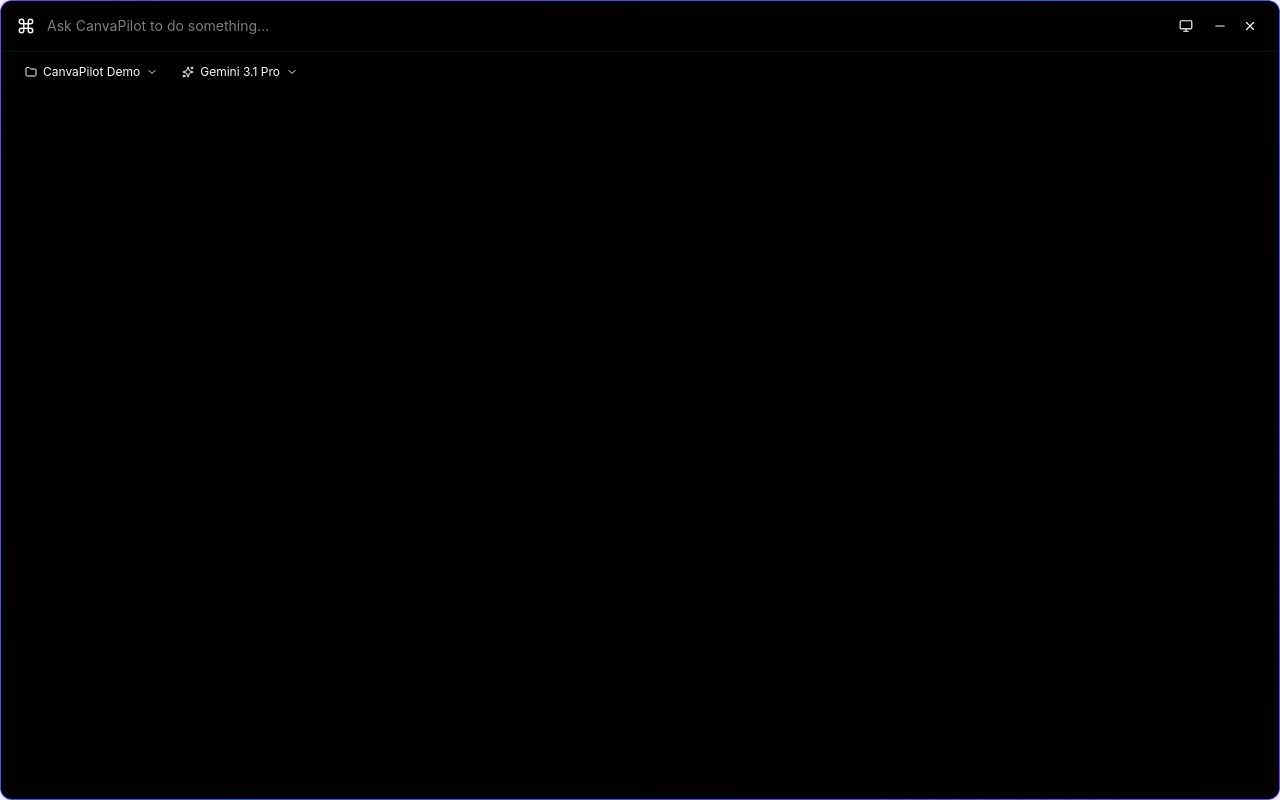
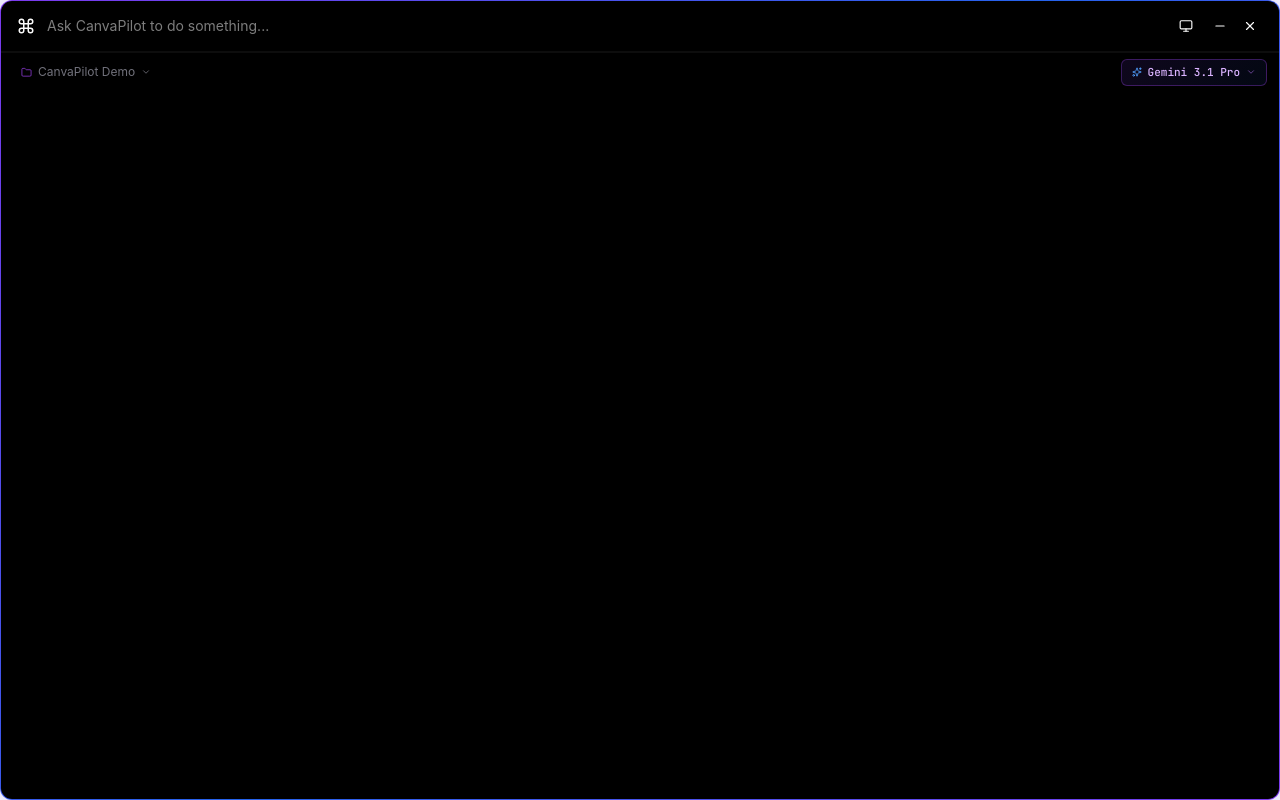
Before and after one commit to waterysocket/canva-pilot, a React (Vite) app in the folder app/: page / in a window 1280 px wide. Built offline with nearby package versions, Linux system fonts and the light colour scheme.

Commit message:
style: highlight model pill in bottom-right with JetBrains Mono coding font

```diff
--- a/app/index.html
+++ b/app/index.html
@@ -4,6 +4,9 @@
     <meta charset="UTF-8" />
     <link rel="icon" type="image/svg+xml" href="/vite.svg" />
     <meta name="viewport" content="width=device-width, initial-scale=1.0" />
+    <link rel="preconnect" href="https://fonts.googleapis.com">
+    <link rel="preconnect" href="https://fonts.gstatic.com" crossorigin>
+    <link href="https://fonts.googleapis.com/css2?family=JetBrains+Mono:wght@400;500;600&display=swap" rel="stylesheet">
     <title>CanvaPilot</title>
     <style>
       body, html {
--- a/app/src/windows/CommandBar/index.tsx
+++ b/app/src/windows/CommandBar/index.tsx
@@ -104,27 +104,27 @@ export default function CommandBarWindow() {
         </div>
       </div>
 
-      {/* Bottom Row: Dropdowns */}
-      <div className="flex items-center p-2 px-4 gap-3" style={{ WebkitAppRegion: 'drag' } as any}>
+      {/* Bottom Row: Project (left) + Model highlighted pill (right) */}
+      <div className="flex items-center py-1.5 px-3 gap-3 border-t border-white/5" style={{ WebkitAppRegion: 'drag' } as any}>
+        {/* Project selector — left */}
         <div className="flex-1 flex items-center gap-2" style={{ WebkitAppRegion: 'no-drag' } as any}>
-          {/* Project Selector */}
           <div className="relative">
             <button
               onClick={() => setShowProjects(!showProjects)}
-              className="flex items-center gap-1.5 px-2 py-1 rounded-md hover:bg-white/5 text-xs text-muted-foreground transition-colors"
+              className="flex items-center gap-1.5 px-2 py-1 rounded-md hover:bg-white/5 text-xs text-zinc-500 transition-colors"
             >
-              <Folder size={12} className="text-primary" />
+              <Folder size={11} className="text-purple-500/70" />
               {currentProject}
-              <ChevronDown size={12} />
+              <ChevronDown size={10} />
             </button>
             <AnimatePresence>
               {showProjects && (
                 <motion.div
                   initial={{ opacity: 0, y: -5 }} animate={{ opacity: 1, y: 0 }} exit={{ opacity: 0, y: -5 }}
-                  className="absolute top-full left-0 mt-1 w-48 bg-card border border-white/10 rounded-lg shadow-xl z-50 overflow-hidden"
+                  className="absolute top-full left-0 mt-1 w-48 bg-zinc-900 border border-white/10 rounded-lg shadow-xl z-50 overflow-hidden"
                 >
                   {projects.map(p => (
-                    <button key={p} onClick={() => { setCurrentProject(p); setShowProjects(false); }} className="w-full text-left px-3 py-2 text-xs hover:bg-white/5 transition-colors">
+                    <button key={p} onClick={() => { setCurrentProject(p); setShowProjects(false); }} className="w-full text-left px-3 py-2 text-xs hover:bg-white/5 text-zinc-300 transition-colors">
                       {p}
                     </button>
                   ))}
@@ -132,32 +132,53 @@ export default function CommandBarWindow() {
               )}
             </AnimatePresence>
           </div>
+        </div>
 
-          {/* Model Selector */}
-          <div className="relative">
+        {/* Model selector — right, highlighted pill with coding font */}
+        <div className="relative" style={{ WebkitAppRegion: 'no-drag' } as any}>
           <button
             onClick={() => setShowModels(!showModels)}
-              className="flex items-center gap-1.5 px-2 py-1 rounded-md hover:bg-white/5 text-xs text-muted-foreground transition-colors"
+            className="flex items-center gap-1.5 px-2.5 py-1 rounded-md transition-all border border-purple-500/30 hover:border-purple-500/60 hover:bg-purple-500/10"
+            style={{
+              background: 'linear-gradient(135deg, rgba(124,58,237,0.12) 0%, rgba(37,99,235,0.08) 100%)'
+            }}
           >
-              <Sparkles size={12} className="text-secondary" />
+            <Sparkles size={10} className="text-blue-400" />
+            <span
+              className="text-[11px] font-medium text-purple-300"
+              style={{ fontFamily: '"JetBrains Mono", "Fira Code", "Cascadia Code", monospace' }}
+            >
               {currentModel}
-              <ChevronDown size={12} />
+            </span>
+            <ChevronDown size={10} className="text-purple-400/60" />
           </button>
           <AnimatePresence>
             {showModels && (
               <motion.div
                 initial={{ opacity: 0, y: -5 }} animate={{ opacity: 1, y: 0 }} exit={{ opacity: 0, y: -5 }}
-                  className="absolute top-full left-0 mt-1 w-48 bg-card border border-white/10 rounded-lg shadow-xl z-50 overflow-hidden"
+                className="absolute bottom-full right-0 mb-1 w-52 bg-zinc-900 border border-purple-500/20 rounded-lg shadow-xl z-50 overflow-hidden"
               >
+                <div className="px-3 py-1.5 border-b border-white/5">
+                  <span className="text-[10px] uppercase tracking-widest text-zinc-600">Select Model</span>
+                </div>
                 {models.map(m => (
-                    <button key={m} onClick={() => { setCurrentModel(m); setShowModels(false); }} className="w-full text-left px-3 py-2 text-xs hover:bg-white/5 transition-colors">
+                  <button
+                    key={m}
+                    onClick={() => { setCurrentModel(m); setShowModels(false); }}
+                    className={`w-full text-left px-3 py-2 text-xs transition-colors ${
+                      m === currentModel
+                        ? 'text-purple-300 bg-purple-500/10'
+                        : 'text-zinc-400 hover:bg-white/5 hover:text-zinc-200'
+                    }`}
+                    style={{ fontFamily: '"JetBrains Mono", "Fira Code", monospace' }}
+                  >
+                    {m === currentModel && <span className="mr-1.5 text-purple-400">›</span>}
                     {m}
                   </button>
                 ))}
               </motion.div>
             )}
           </AnimatePresence>
-          </div>
         </div>
       </div>
 
```
Lines whose indentation alone changed are shown as unchanged.
